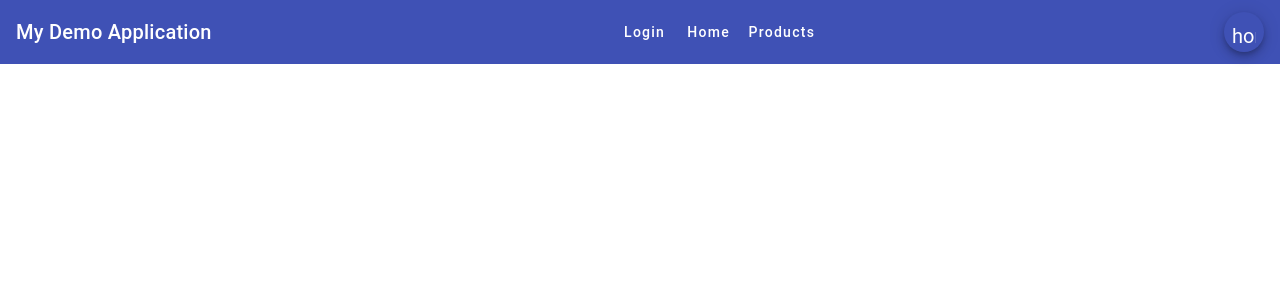
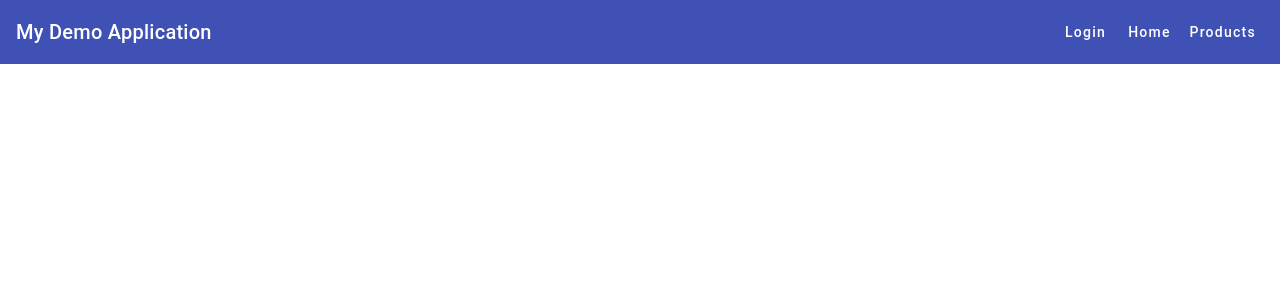
Before and after one commit to rub-sky/optimized-ng-dev-env, an Angular app: page / in a window 1280 px wide. Shown: the top 300 px of the page. Built offline with nearby package versions, Linux system fonts and the light colour scheme.

Commit message:
Remove profile button

```diff
--- a/src/app/app.component.html
+++ b/src/app/app.component.html
@@ -23,18 +23,6 @@
       ariaCurrentWhenActive="page"
     >Products</a>
   </nav>
-  <div>
-    <button
-      type="button"
-      mat-mini-fab
-      color="primary"
-    >
-      <mat-icon
-        aria-hidden="false"
-        aria-label="Profile"
-      >home</mat-icon>
-    </button>
-  </div>
 </mat-toolbar>
 <main class="container py-4">
   <router-outlet></router-outlet>
--- a/src/app/app.component.ts
+++ b/src/app/app.component.ts
@@ -6,7 +6,6 @@ import { UserService } from './services/user.service';
 import { HttpClientModule } from '@angular/common/http';
 import { MatToolbarModule } from '@angular/material/toolbar';
 import { MatButtonModule } from '@angular/material/button';
-import { MatIconModule } from '@angular/material/icon';
 
 @Component({
   selector: 'app-root',
@@ -17,7 +16,6 @@ import { MatIconModule } from '@angular/material/icon';
     MatToolbarModule,
     RouterModule,
     MatButtonModule,
-    MatIconModule,
   ],
   providers: [...APP_PROVIDERS],
   templateUrl: './app.component.html',
```
